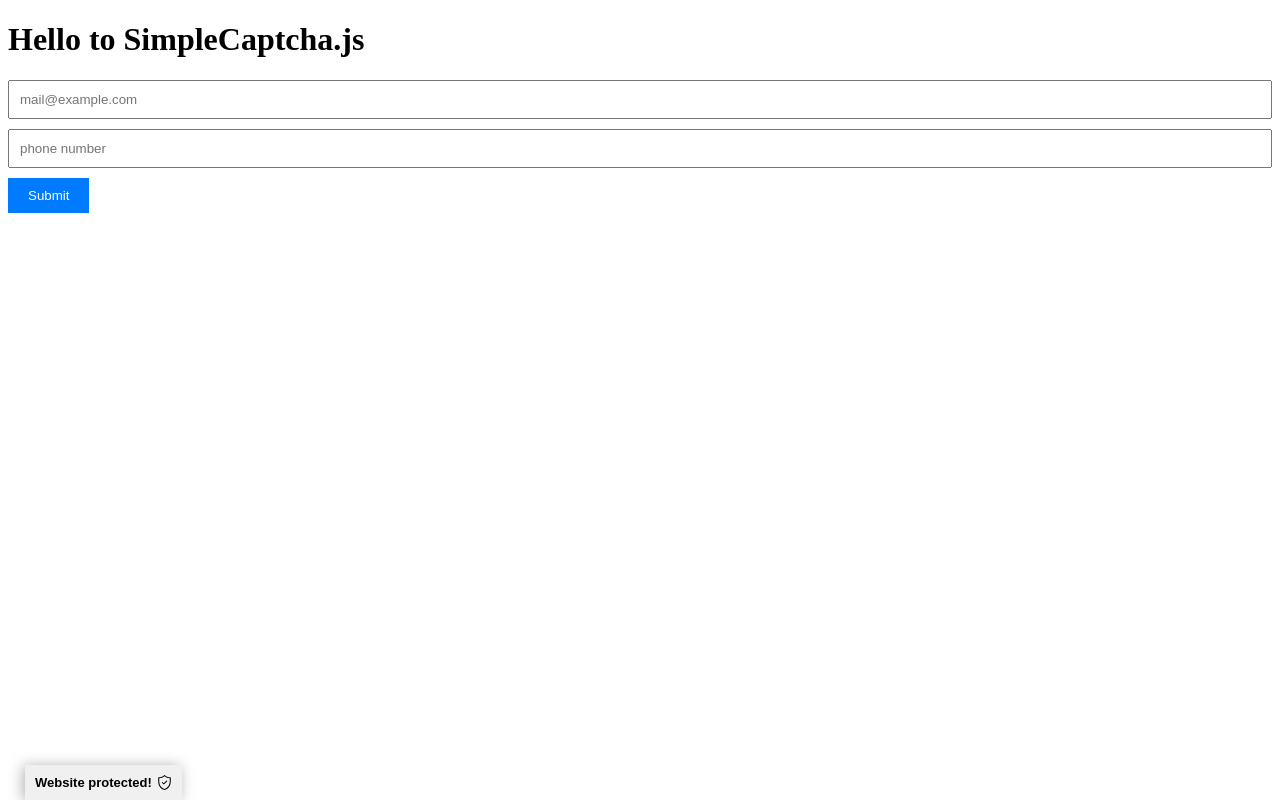
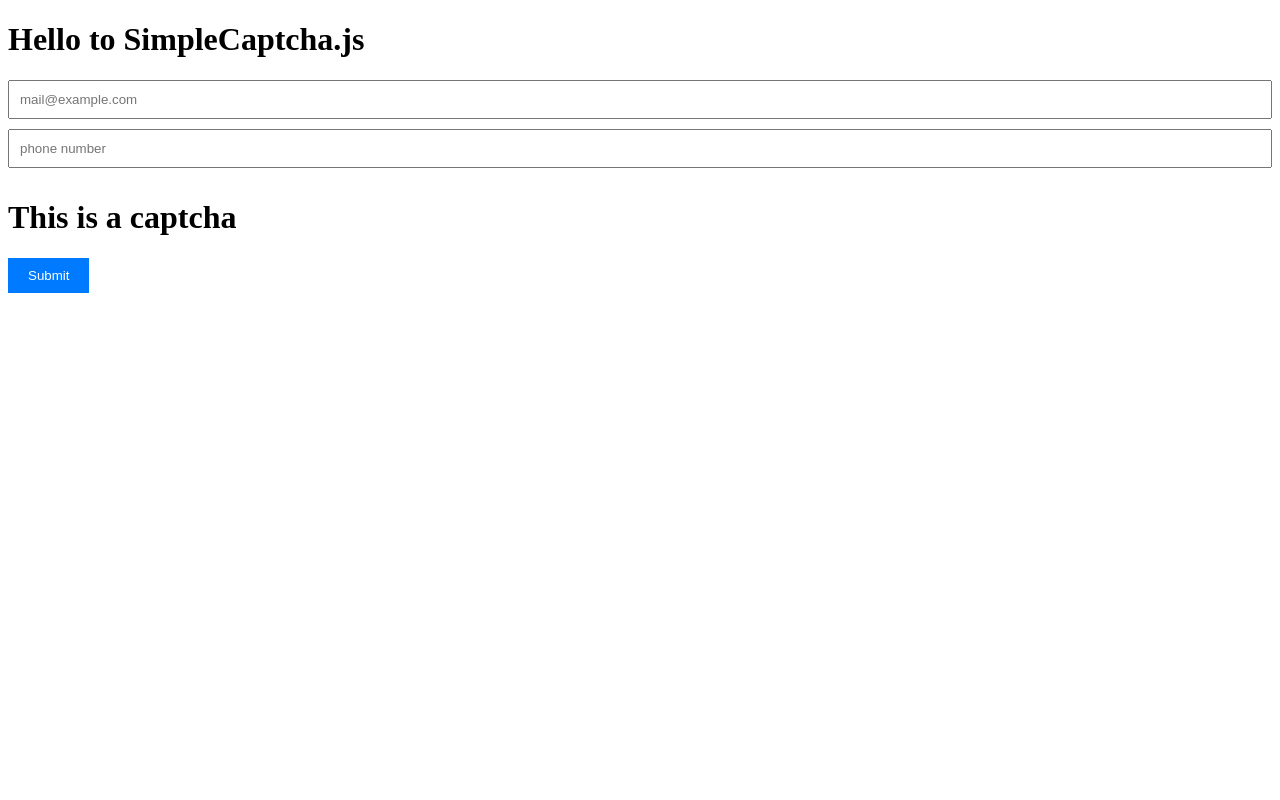
Before and after one commit to iietmoon/simple-captcha-js, a website: page exemples/index.html in a window 1280 px wide. Drawn offline with Linux system fonts and the light colour scheme.

Commit message:
feat: working on captcha alghorithm

```diff
--- a/exemples/index.html
+++ b/exemples/index.html
@@ -42,11 +42,10 @@
         const captcha = new SimpleCaptcha()
         captcha.init({
             ribbon: {
-                display: true,
-                title: "Website protected!",
-                icon: true,
-                position: "bottom-left",
-                link: 'https://iietmoon.github.io/simple-captcha-js',
+                display: false,
+            },
+            captcha: {
+                formId: 'example-id'
             }
         })
     </script>
```
Also changed, not shown: dist/core.js, dist/core.min.js, utils/color-generator.js (deleted).
